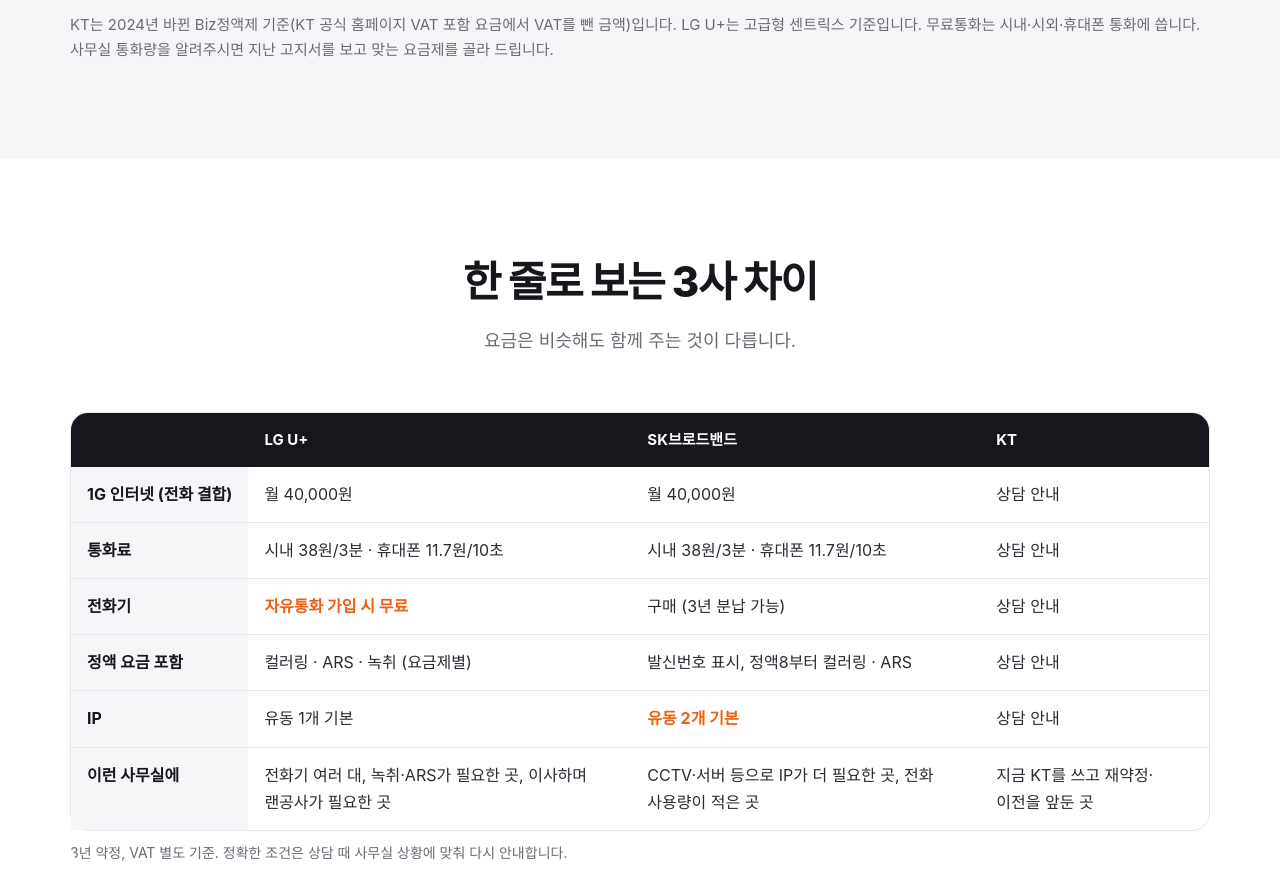
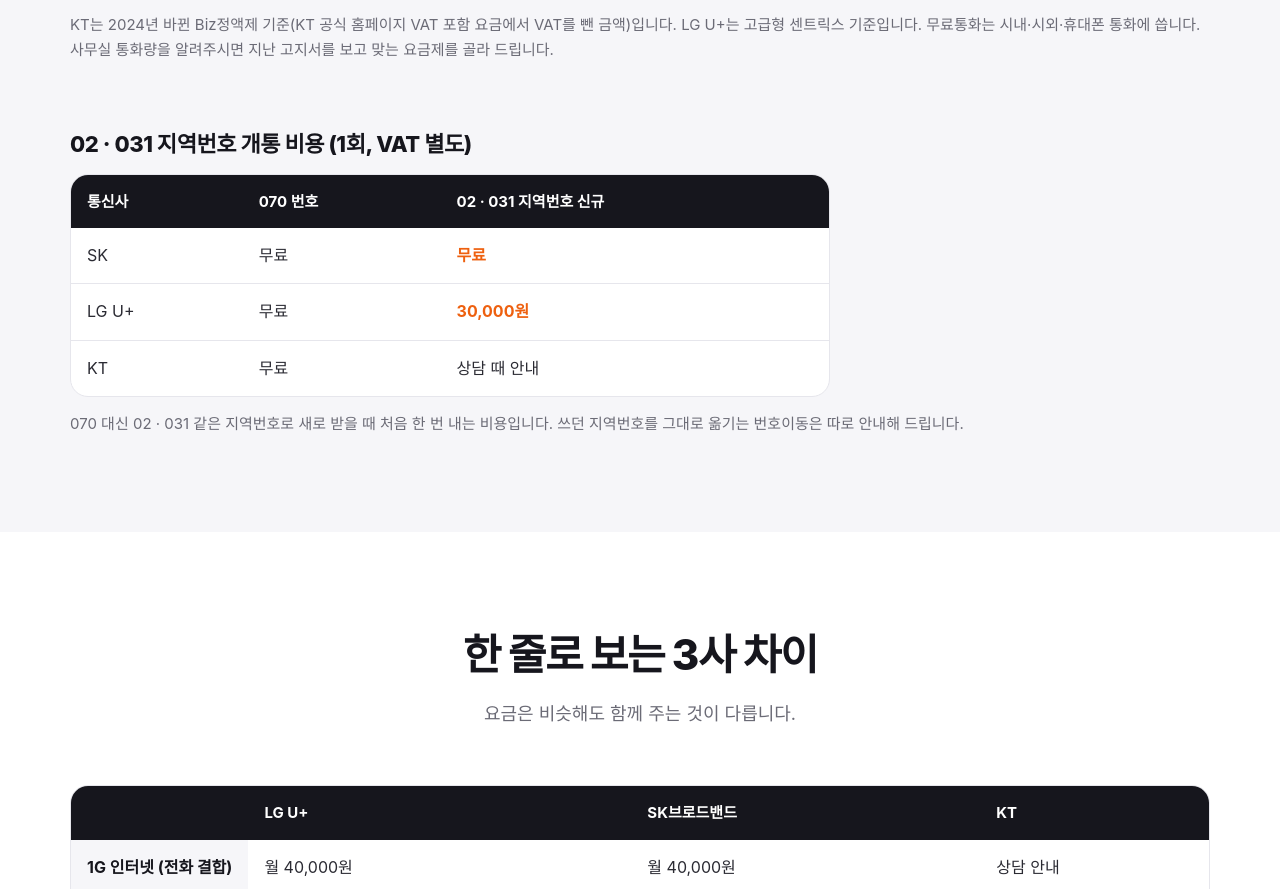
Before and after one commit to kg070tel-ux/kg070tel-ux.github.io, a plain HTML site: page phone.html in a window 1280 px wide. Shown: the part 3819-4708 px from the top of the page. Drawn offline with Linux system fonts and the light colour scheme; a web font is replaced by a local one.

Commit message:
02·031 지역번호 개통 비용 표 추가
Co-Authored-By: Claude Opus 5.5 <noreply@anthropic.com>
Claude-Session: https://claude.ai/code/session_01U3eF6mfJZJHMbnxXAoHjX7

```diff
--- a/phone.html
+++ b/phone.html
@@ -181,6 +181,18 @@
         </table>
       </div>
       <p class="note">KT는 2024년 바뀐 Biz정액제 기준(KT 공식 홈페이지 VAT 포함 요금에서 VAT를 뺀 금액)입니다. LG U+는 고급형 센트릭스 기준입니다. 무료통화는 시내·시외·휴대폰 통화에 씁니다. 사무실 통화량을 알려주시면 지난 고지서를 보고 맞는 요금제를 골라 드립니다.</p>
+      <div class="cmp-wrap equip">
+        <h3 class="table-title">02 · 031 지역번호 개통 비용 (1회, VAT 별도)</h3>
+        <table class="cmp">
+          <thead><tr><th>통신사</th><th>070 번호</th><th>02 · 031 지역번호 신규</th></tr></thead>
+          <tbody>
+            <tr><td class="co sk">SK</td><td>무료</td><td><b>무료</b></td></tr>
+            <tr><td class="co lg">LG U+</td><td>무료</td><td><b>30,000원</b></td></tr>
+            <tr><td class="co kt">KT</td><td>무료</td><td>상담 때 안내</td></tr>
+          </tbody>
+        </table>
+        <p class="note">070 대신 02 · 031 같은 지역번호로 새로 받을 때 처음 한 번 내는 비용입니다. 쓰던 지역번호를 그대로 옮기는 번호이동은 따로 안내해 드립니다.</p>
+      </div>
     </div>
   </section>
 
```
Also changed, not shown: src/phone.html (+12 -0 lines).
